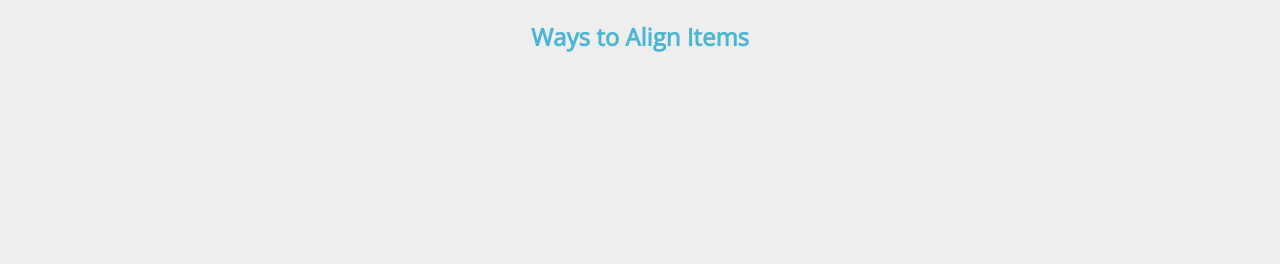
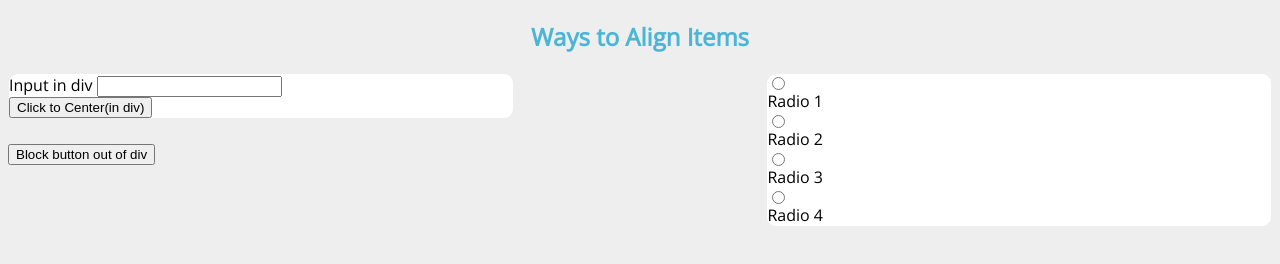
Before and after one commit to jdesoto1618/align-content, a plain HTML site: page views/index.html in a window 1280 px wide. Drawn offline with nearby package versions, Linux system fonts and the light colour scheme.

Commit message:
imports other code, sets up basic js

```diff
--- a/css/styles.css
+++ b/css/styles.css
@@ -16,4 +16,43 @@ html, body {
 .page_title {
   color: #4bb5d5;
   text-align: center;
+  font-weight: bold;
 }
+
+/* set styles for container div. width must be set for horizontal centering with text align */
+.container,
+.radio_buttons {
+  float: left;
+  width: 40%;
+  border: 1px solid #eee;
+  border-radius: 10px;
+  background: #fff;
+}
+
+/* set styles for rad selects div */
+.radio_buttons {
+  float: right;
+}
+
+/* set styles for input inside container div */
+.div_input {
+}
+
+/* set styles for both block level buttons */
+.block_button1,
+.block_button2 {
+  display: block;
+}
+
+/* set styles for block button outside the div */
+.block_button2 {
+  margin-top: 5px;
+}
+
+/* set styles for radio buttons, give them their own line */
+#r1,
+#r2,
+#r3,
+#r4 {
+  display: block;
+}
--- a/js/main.js
+++ b/js/main.js
@@ -0,0 +1,10 @@
+// get the id of block button 1
+var x = document.getElementById('block1');
+// get the id of the container div
+var y = document.getElementById('cont');
+x.onclick = function(){
+  // center the input when the button is clicked. will change this later to radio button events
+  y.style.textAlign = 'center';
+  // add margin auto to center the block level button when it's clicked. this will also change to radio buttons later
+  x.style.margin = "10px auto";
+};
--- a/views/index.html
+++ b/views/index.html
@@ -13,7 +13,25 @@
     <title>Content Alignment</title>
   </head>
   <body>
+    <!-- page title -->
     <h2 class="page_title">Ways to Align Items</h2>
+    <!-- container div -->
+		<div id='cont' class='container'>
+        <!-- buttons, inputs get centered on a div with a width, using text align center css -->
+		    <label for='div_input'>Input in div</label>
+		    <input class='div_input' name='div_input'>
+		    <button id='block1' class='block_button1'>Click to Center(in div)</button>
+		</div> <!-- closes container div -->
+    <div id='rad_selects' class="radio_buttons">
+      <input type="radio" name="" value="Radio1" id='r1'>Radio 1
+      <input type="radio" name="" value="Radio2" id='r2'>Radio 2
+      <input type="radio" name="" value="Radio3" id='r3'>Radio 3
+      <input type="radio" name="" value="Radio4" id='r4'>Radio 4
+    </div><!-- closes rad selects div -->
+    <!-- line breaks to separate the button from divs -->
+    <br><br><br>
+    <!-- block level button, outside of any div -->
+		<button id='block2' class='block_button2'>Block button out of div</button>
     <!-- include main js file script -->
     <script src="../js/main.js"></script>
   </body>
```
